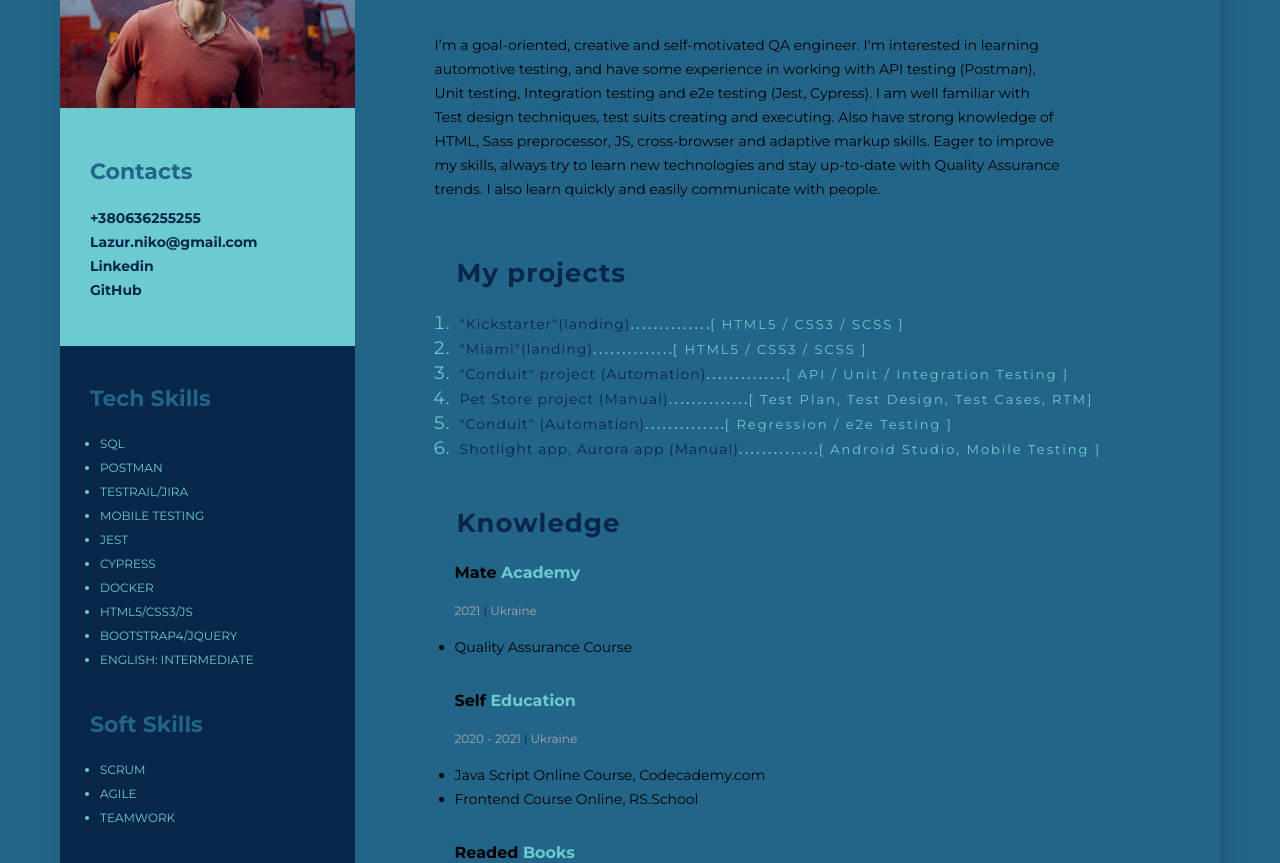
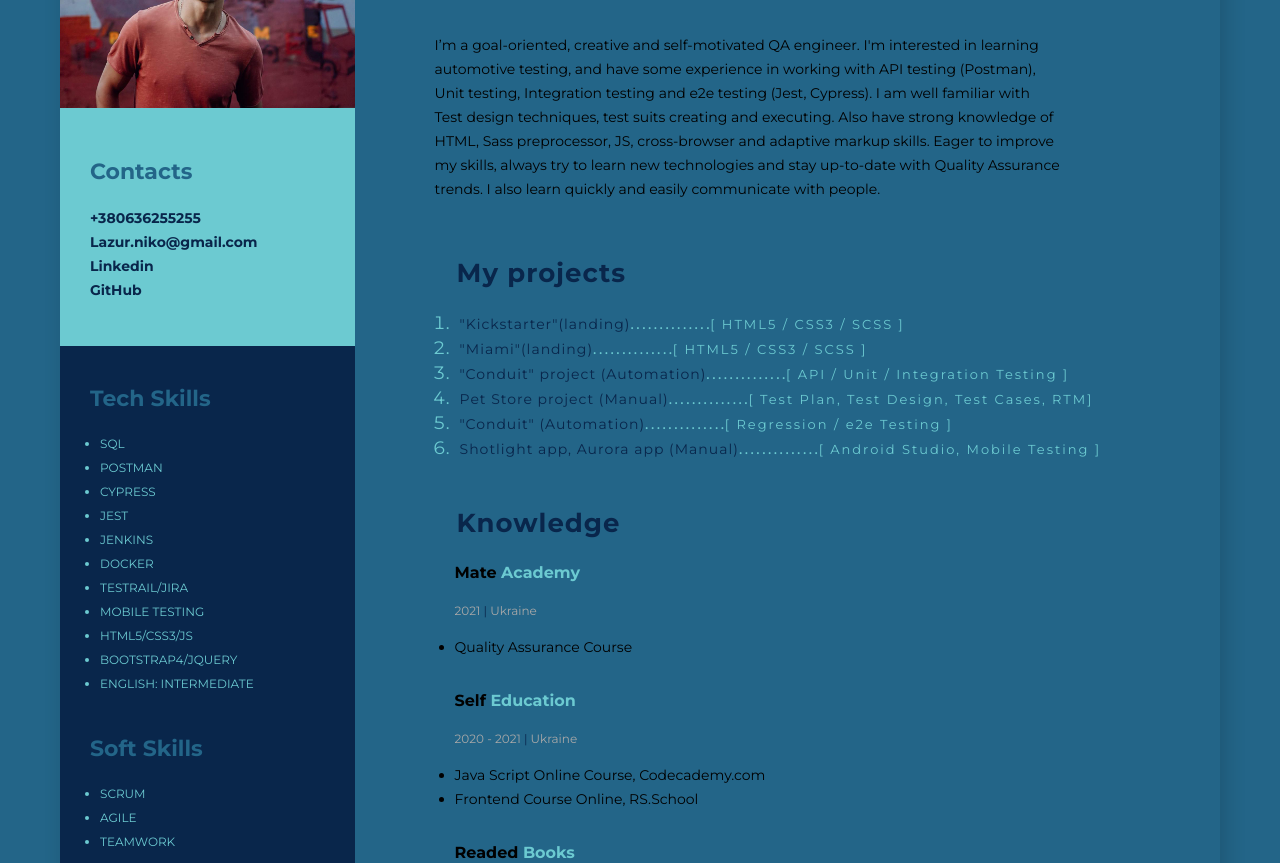
Before and after one commit to LazurNiko/QA-engineer-cv, a plain HTML site: page index.html in a window 1280 px wide. Shown: the part 237-1100 px from the top of the page. Drawn offline with Linux system fonts and the light colour scheme; a script that the page names is missing.

Commit message:
added skill

```diff
--- a/index.html
+++ b/index.html
@@ -72,11 +72,12 @@
           <ul class="skills_list">
               <li class="skills">SQL</li>
               <li class="skills">Postman</li>
+              <li class="skills">Cypress</li>
+              <li class="skills">Jest</li>
+              <li class="skills">Jenkins</li>
+              <li class="skills">Docker</li>
               <li class="skills">Testrail/Jira</li>
               <li class="skills">Mobile testing</li>
-              <li class="skills">Jest</li>
-              <li class="skills">Cypress</li>
-              <li class="skills">Docker</li>
               <li class="skills">HTML5/CSS3/JS</li>
               <li class="skills">Bootstrap4/JQuery</li>
               <li class="skills">English: Intermediate</li>
```
